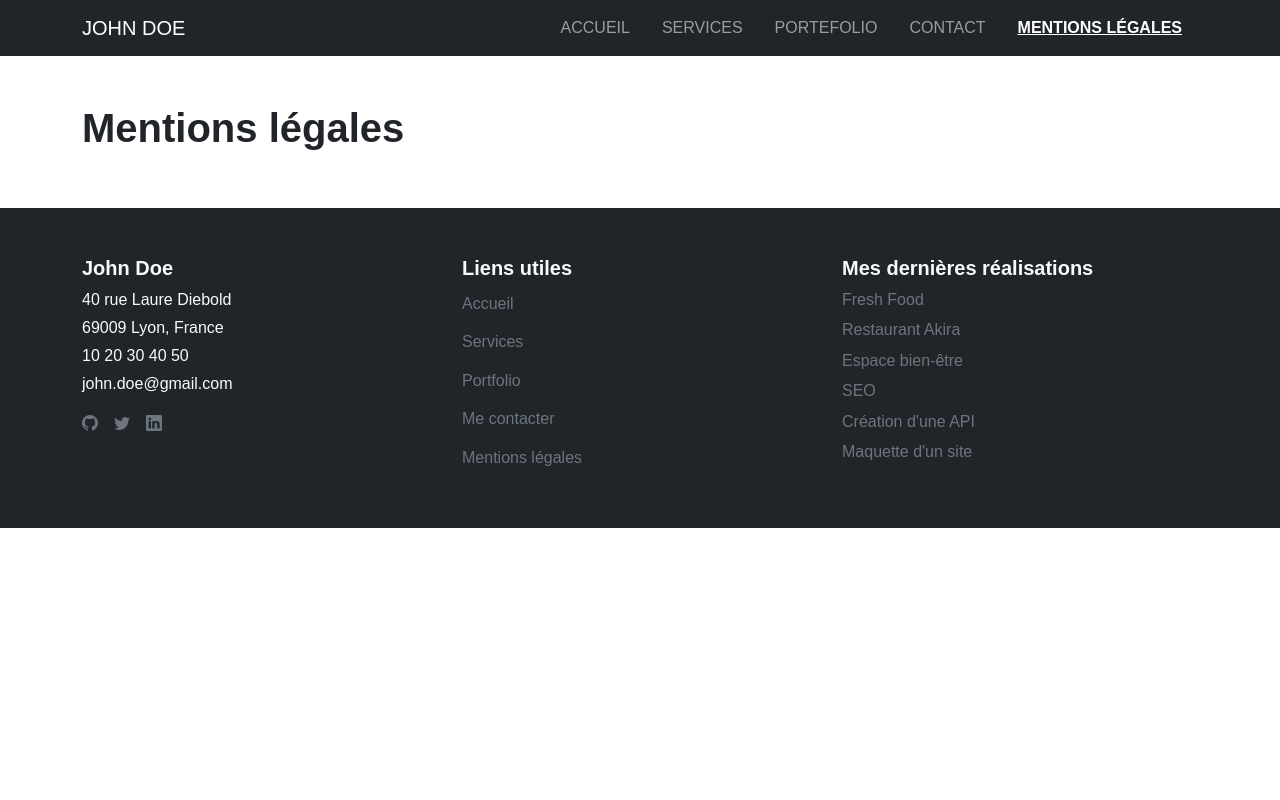
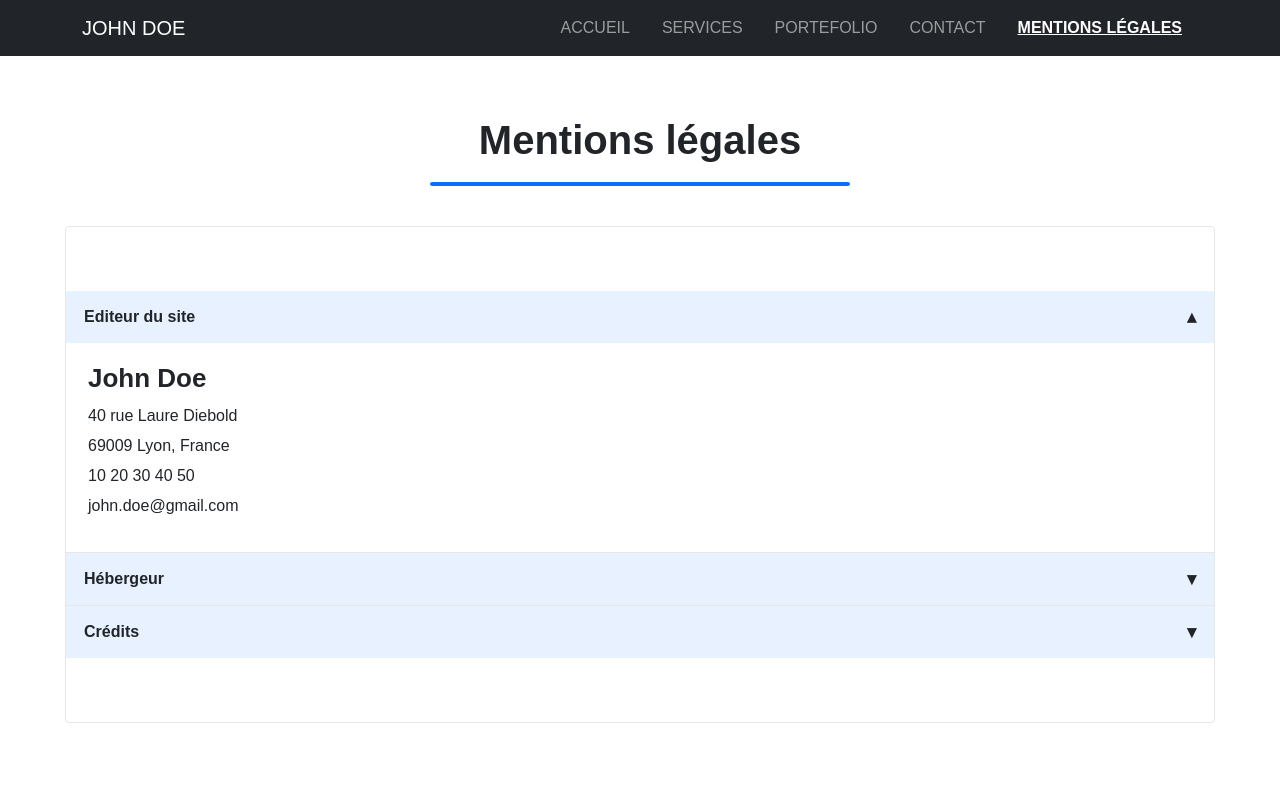
Before and after one commit to obistafff/portfolio-react, a React (Vite) app: page /mentions-legales in a window 1280 px wide. Shown: the top 800 px of the page. Built offline with nearby package versions, Linux system fonts and the light colour scheme.

Commit message:
Add contact and legal pages

```diff
--- a/src/App.jsx
+++ b/src/App.jsx
@@ -1,3 +1,4 @@
+// App.jsx
 import { BrowserRouter, Routes, Route } from "react-router-dom";
 import Header from "./components/Header";
 import Footer from "./components/Footer";
@@ -12,7 +13,7 @@ export default function App() {
     <BrowserRouter>
       <Header />
 
-      <main style={{ paddingTop: "56px" }}>
+      <main className="app-main">
         <Routes>
           <Route path="/" element={<Home />} />
           <Route path="/services" element={<Services />} />
--- a/src/pages/Contact.jsx
+++ b/src/pages/Contact.jsx
@@ -1,7 +1,55 @@
+// pages/Contact.jsx
 export default function Contact() {
   return (
-    <div className="container py-5">
-      <h1>Contact</h1>
+    <div className="page">
+      <div className="page__header">
+        <h1 className="page__title">Contact</h1>
+        <p className="page__subtitle">
+          Pour me contacter en vue d&apos;un entretien ou d&apos;une future collaboration,
+          merci de remplir le formulaire de contact.
+        </p>
+        <div className="page__underline" />
+      </div>
+
+      <section className="contact">
+        <div className="contact__card">
+          <div>
+            <h2 className="contact__h2">Formulaire de contact</h2>
+            <div className="contact__underline" />
+
+            <form className="contact__form">
+              <input type="text" placeholder="Votre nom" required />
+              <input type="email" placeholder="Votre adresse email" required />
+              <input type="tel" placeholder="Votre numéro de téléphone" />
+              <input type="text" placeholder="Sujet" />
+              <textarea placeholder="Votre message" rows="12" required />
+              <button type="submit">Envoyer</button>
+            </form>
+          </div>
+
+          <div>
+            <h2 className="contact__h2">Mes coordonnées</h2>
+            <div className="contact__underline" />
+
+            <div className="contact__infos">
+              <p><strong>John Doe</strong></p>
+              <p>40 rue Laure Diebold</p>
+              <p>69009 Lyon, France</p>
+              <p>10 20 30 40 50</p>
+              <p>john.doe@gmail.com</p>
+            </div>
+
+            <div className="contact__map">
+              <iframe
+                title="Google Map"
+                loading="lazy"
+                referrerPolicy="no-referrer-when-downgrade"
+                src="https://www.google.com/maps?q=40%20Rue%20Laure%20Diebold%2069009%20Lyon&output=embed"
+              />
+            </div>
+          </div>
+        </div>
+      </section>
     </div>
   );
 }
--- a/src/pages/Legal.jsx
+++ b/src/pages/Legal.jsx
@@ -1,7 +1,67 @@
+// pages/Legal.jsx
 export default function Legal() {
   return (
-    <div className="container py-5">
-      <h1>Mentions légales</h1>
+    <div className="page">
+      <div className="page__header">
+        <h1 className="page__title">Mentions légales</h1>
+        <div className="page__underline" />
+      </div>
+
+      <section className="legal">
+        <details className="legal__item" open>
+          <summary className="legal__summary">Editeur du site</summary>
+          <div className="legal__content">
+            <h2 className="legal__name">John Doe</h2>
+            <div className="legal__rows">
+              <p>40 rue Laure Diebold</p>
+              <p>69009 Lyon, France</p>
+              <p>10 20 30 40 50</p>
+              <p>john.doe@gmail.com</p>
+            </div>
+          </div>
+        </details>
+
+        <details className="legal__item">
+          <summary className="legal__summary">Hébergeur</summary>
+          <div className="legal__content">
+            <h2 className="legal__name">alwaysdata</h2>
+            <p>91 Rue du Faubourg Saint-Honoré, 75008 Paris</p>
+            <p>
+              <a href="https://www.alwaysdata.com" target="_blank" rel="noreferrer">
+                www.alwaysdata.com
+              </a>
+            </p>
+          </div>
+        </details>
+
+        <details className="legal__item">
+          <summary className="legal__summary">Crédits</summary>
+          <div className="legal__content">
+            <p>
+              Ce site a été réalisé par John Doe, étudiant au{" "}
+              <a href="#" onClick={(e) => e.preventDefault()}>
+                Centre Européen de formation
+              </a>
+              .
+            </p>
+            <p>
+              <em>Les images utilisées sur ce site sont libres de droits</em> et ont été
+              obtenues sur le site{" "}
+              <a href="https://pixabay.com" target="_blank" rel="noreferrer">
+                Pixabay
+              </a>
+              .
+            </p>
+            <p>
+              La favicon de ce site a été fournie par{" "}
+              <a href="https://www.flaticon.com" target="_blank" rel="noreferrer">
+                John doe Icons erstellt von Freepik - Flaticon
+              </a>
+              .
+            </p>
+          </div>
+        </details>
+      </section>
     </div>
   );
 }
--- a/src/styles.css
+++ b/src/styles.css
@@ -478,3 +478,364 @@ img:hover {
   transform: translateX(5px);
   color: #ffffff !important;
 }
+
+.page {
+  min-height: calc(100vh - 160px);
+  padding: 60px 16px 80px;
+  background: #fff;
+}
+
+.page__header {
+  text-align: center;
+  margin-bottom: 40px;
+}
+
+.page__header h1 {
+  font-size: 40px;
+  font-weight: 700;
+  margin: 0 0 18px;
+}
+
+.page__underline {
+  width: 420px;
+  max-width: 80%;
+  height: 4px;
+  margin: 0 auto;
+  background: #0d6efd;
+  border-radius: 2px;
+}
+
+.legal {
+  max-width: 1100px;
+  margin: 0 auto;
+  border: 1px solid #e6e6e6;
+  border-radius: 6px;
+  overflow: hidden;
+  background: #fff;
+}
+
+.legal__item {
+  border-top: 1px solid #e6e6e6;
+}
+
+.legal__item:first-child {
+  border-top: none;
+}
+
+.legal__summary {
+  list-style: none;
+  cursor: pointer;
+  padding: 14px 18px;
+  background: #e7f1ff;
+  font-weight: 600;
+  position: relative;
+}
+
+.legal__summary::-webkit-details-marker {
+  display: none;
+}
+
+/* flèche à droite */
+.legal__summary::after {
+  content: "▾";
+  position: absolute;
+  right: 18px;
+  top: 50%;
+  transform: translateY(-50%);
+  font-size: 18px;
+}
+
+details[open] > .legal__summary::after {
+  content: "▴";
+}
+
+.legal__content {
+  padding: 22px 22px 26px;
+  background: #fff;
+}
+
+.legal__content h2 {
+  margin: 0 0 10px;
+  font-size: 26px;
+}
+
+.legal__list {
+  margin: 0;
+  padding-left: 18px;
+}
+
+.legal__content a {
+  color: #0d6efd;
+  text-decoration: underline;
+}
+
+.page__subtitle{
+  margin: 0 auto 18px;
+  max-width: 800px;
+  color: #555;
+  font-size: 14px;
+}
+
+.contact {
+  max-width: 1100px;
+  margin: 0 auto;
+}
+
+.contact__card {
+  display: grid;
+  grid-template-columns: 1fr 1fr;
+  gap: 22px;
+  padding: 22px;
+  border-radius: 6px;
+  background: #fff;
+  box-shadow: 0 6px 18px rgba(0,0,0,.08);
+}
+
+.contact__title {
+  margin: 0;
+  font-size: 28px;
+  font-weight: 700;
+}
+
+.contact__line {
+  height: 3px;
+  width: 100%;
+  margin: 10px 0 16px;
+  background: #0d6efd;
+  border-radius: 2px;
+}
+
+.contact__form {
+  display: grid;
+  gap: 10px;
+}
+
+.contact__form input,
+.contact__form textarea {
+  width: 100%;
+  border: 1px solid #dcdcdc;
+  border-radius: 4px;
+  padding: 10px 12px;
+  font-size: 14px;
+  outline: none;
+}
+
+.contact__form textarea {
+  resize: vertical;
+}
+
+.contact__form button {
+  width: 110px;
+  margin: 8px auto 0;
+  padding: 8px 12px;
+  border: 0;
+  border-radius: 4px;
+  background: #0d6efd;
+  color: #fff;
+  cursor: pointer;
+}
+
+.contact__info p {
+  margin: 0 0 6px;
+}
+
+.contact__map {
+  margin-top: 10px;
+  border-radius: 4px;
+  overflow: hidden;
+  border: 1px solid #e6e6e6;
+  height: 360px;
+}
+
+.contact__map iframe {
+  width: 100%;
+  height: 100%;
+  border: 0;
+}
+
+@media (max-width: 900px) {
+  .contact__card {
+    grid-template-columns: 1fr;
+  }
+}
+
+.app-main {
+  padding-top: 56px; /* hauteur header */
+}
+/* Wrapper commun */
+.page {
+  padding: 60px 16px 80px;
+  background: #fff;
+  min-height: calc(100vh - 56px);
+}
+
+.page__header {
+  text-align: center;
+  margin-bottom: 40px;
+}
+
+.page__title {
+  margin: 0 0 10px;
+  font-size: 42px;
+  font-weight: 700;
+}
+
+.page__subtitle {
+  margin: 0 auto 18px;
+  max-width: 800px;
+  font-size: 13px;
+  color: #555;
+}
+
+.page__underline {
+  width: 420px;
+  max-width: 80%;
+  height: 4px;
+  background: #0d6efd;
+  margin: 0 auto;
+}
+
+/* ===== Mentions légales ===== */
+.legal {
+  max-width: 1150px;
+  margin: 0 auto;
+  border: 1px solid #e6e6e6;
+  border-radius: 4px;
+  overflow: hidden;
+}
+
+.legal__item {
+  border-top: 1px solid #e6e6e6;
+}
+
+.legal__item:first-child {
+  border-top: none;
+}
+
+.legal__summary {
+  list-style: none;
+  cursor: pointer;
+  padding: 14px 18px;
+  background: #e7f1ff;
+  font-weight: 600;
+  position: relative;
+}
+
+.legal__summary::-webkit-details-marker {
+  display: none;
+}
+
+.legal__summary::after {
+  content: "▾";
+  position: absolute;
+  right: 18px;
+  top: 50%;
+  transform: translateY(-50%);
+  font-size: 18px;
+}
+
+details[open] > .legal__summary::after {
+  content: "▴";
+}
+
+.legal__content {
+  padding: 20px 22px 28px;
+  background: #fff;
+}
+
+.legal__name {
+  margin: 0 0 10px;
+  font-size: 28px;
+}
+
+.legal__rows p {
+  margin: 0 0 6px;
+}
+
+.legal a {
+  color: #0d6efd;
+  text-decoration: underline;
+}
+
+/* ===== Contact ===== */
+.contact {
+  max-width: 1150px;
+  margin: 0 auto;
+}
+
+.contact__card {
+  display: grid;
+  grid-template-columns: 1fr 1fr;
+  gap: 22px;
+  padding: 22px;
+  background: #fff;
+  border-radius: 4px;
+  box-shadow: 0 8px 20px rgba(0,0,0,.10);
+}
+
+.contact__h2 {
+  margin: 0;
+  font-size: 30px;
+  font-weight: 700;
+}
+
+.contact__underline {
+  height: 3px;
+  width: 100%;
+  margin: 10px 0 16px;
+  background: #0d6efd;
+}
+
+.contact__form {
+  display: grid;
+  gap: 10px;
+}
+
+.contact__form input,
+.contact__form textarea {
+  width: 100%;
+  border: 1px solid #dcdcdc;
+  border-radius: 4px;
+  padding: 10px 12px;
+  font-size: 14px;
+  outline: none;
+}
+
+.contact__form textarea {
+  resize: vertical;
+}
+
+.contact__form button {
+  width: 110px;
+  margin: 10px auto 0;
+  padding: 8px 12px;
+  border: 0;
+  border-radius: 4px;
+  background: #0d6efd;
+  color: #fff;
+  cursor: pointer;
+}
+
+.contact__infos p {
+  margin: 0 0 6px;
+}
+
+.contact__map {
+  margin-top: 10px;
+  height: 360px;
+  border: 1px solid #e6e6e6;
+  border-radius: 4px;
+  overflow: hidden;
+}
+
+.contact__map iframe {
+  width: 100%;
+  height: 100%;
+  border: 0;
+}
+
+@media (max-width: 900px) {
+  .contact__card {
+    grid-template-columns: 1fr;
+  }
+}
```
